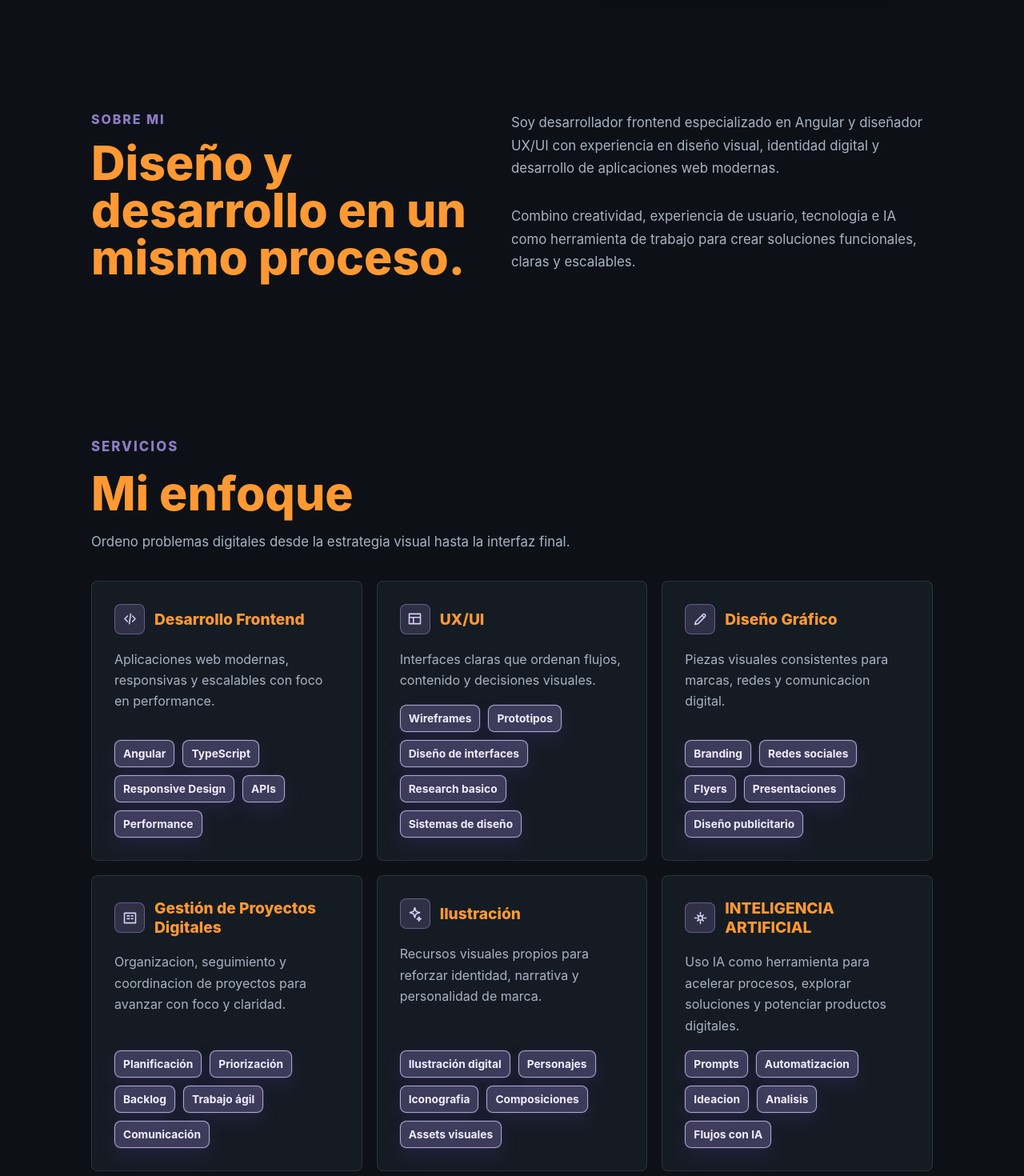
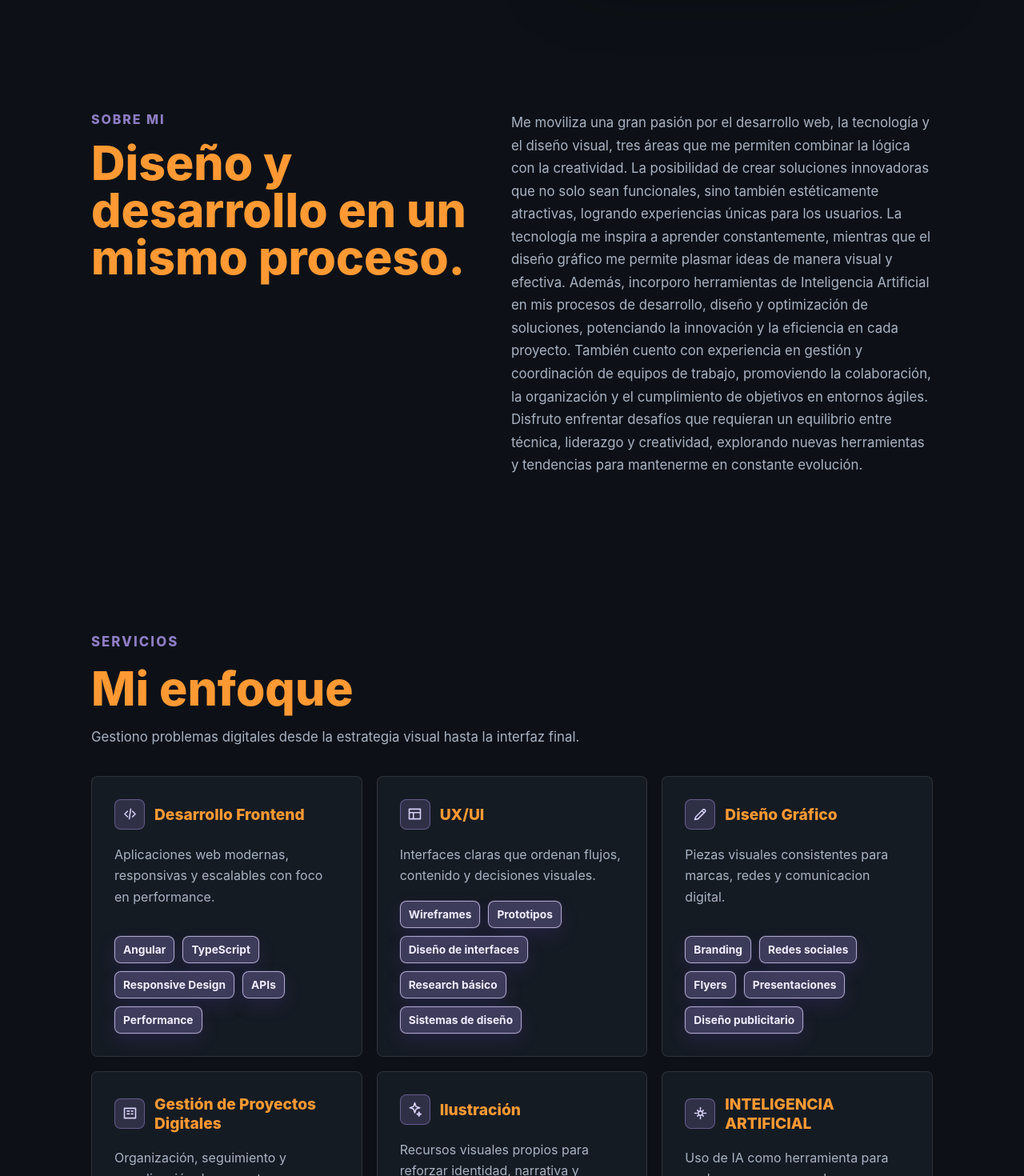
Before and after one commit to santiagodiazpace/portfolio, an Angular app in the folder santiago-web/: page / in a window 1280 px wide. Shown: the part 740-2210 px from the top of the page at 80% size. Built offline with nearby package versions, Linux system fonts and the light colour scheme.

Commit message:
Más cambios estéticos

```diff
--- a/santiago-web/src/app/app.component.css
+++ b/santiago-web/src/app/app.component.css
@@ -410,6 +410,13 @@ h3 {
   position: relative;
 }
 
+.illustration-board img {
+  display: block;
+  height: 100%;
+  object-fit: cover;
+  width: 100%;
+}
+
 .shape {
   position: absolute;
 }
--- a/santiago-web/src/app/app.component.html
+++ b/santiago-web/src/app/app.component.html
@@ -1,5 +1,6 @@
 <header class="site-header">
   <nav class="nav" aria-label="Navegacion principal">
+    <a href="#hero">Home</a>
     <a href="#sobre-mi">Sobre mi</a>
     <a href="#servicios">Servicios</a>
     <a href="#proyectos">Proyectos</a>
@@ -10,7 +11,6 @@
 <main>
   <section id="hero" class="hero section">
     <div class="hero-copy">
-      <p class="eyebrow">Portfolio online</p>
       <h1>Santiago Diaz&nbsp;Pace</h1>
       <p class="headline">Frontend Developer &bull; Visual & UX/UI Designer </p>
       <p class="intro">Desarrollo experiencias digitales modernas, funcionales y centradas en el usuario.</p>
@@ -33,10 +33,7 @@
     </div>
     <div class="text-stack">
       <p>
-        Soy desarrollador frontend especializado en Angular y diseñador UX/UI con experiencia en diseño visual, identidad digital y desarrollo de aplicaciones web modernas.
-      </p>
-      <p>
-        Combino creatividad, experiencia de usuario, tecnologia e IA como herramienta de trabajo para crear soluciones funcionales, claras y escalables.
+        Me moviliza una gran pasión por el desarrollo web, la tecnología y el diseño visual, tres áreas que me permiten combinar la lógica con la creatividad. La posibilidad de crear soluciones innovadoras que no solo sean funcionales, sino también estéticamente atractivas, logrando experiencias únicas para los usuarios. La tecnología me inspira a aprender constantemente, mientras que el diseño gráfico me permite plasmar ideas de manera visual y efectiva. Además, incorporo herramientas de Inteligencia Artificial en mis procesos de desarrollo, diseño y optimización de soluciones, potenciando la innovación y la eficiencia en cada proyecto. También cuento con experiencia en gestión y coordinación de equipos de trabajo, promoviendo la colaboración, la organización y el cumplimiento de objetivos en entornos ágiles. Disfruto enfrentar desafíos que requieran un equilibrio entre técnica, liderazgo y creatividad, explorando nuevas herramientas y tendencias para mantenerme en constante evolución.
       </p>
     </div>
   </section>
@@ -45,7 +42,7 @@
     <div class="section-heading">
       <p class="eyebrow services-eyebrow">Servicios</p>
       <h2>Mi enfoque</h2>
-      <p>Ordeno problemas digitales desde la estrategia visual hasta la interfaz final.</p>
+      <p>Gestiono problemas digitales desde la estrategia visual hasta la interfaz final.</p>
     </div>
     <div class="service-grid">
       @for (service of services; track service.title) {
@@ -120,7 +117,6 @@
             </div>
             <div class="project-links">
               <a href="#contacto">Demo</a>
-              <a href="#contacto">GitHub</a>
             </div>
           </div>
         </article>
@@ -136,11 +132,8 @@
         Desarrollo recursos gráficos, composiciones y sistemas visuales que acompañan productos digitales, campañas y presentaciones.
       </p>
     </div>
-    <div class="illustration-board" aria-label="Ilustracion abstracta de diseño digital">
-      <div class="shape shape-one"></div>
-      <div class="shape shape-two"></div>
-      <div class="shape shape-three"></div>
-      <div class="shape shape-four"></div>
+    <div class="illustration-board">
+      <img src="/assets/ilustracion.png" alt="Ilustracion de diseno digital">
     </div>
   </section>
 
--- a/santiago-web/src/app/app.component.ts
+++ b/santiago-web/src/app/app.component.ts
@@ -20,7 +20,7 @@ export class AppComponent {
       icon: 'layout',
       title: 'UX/UI',
       description: 'Interfaces claras que ordenan flujos, contenido y decisiones visuales.',
-      items: ['Wireframes', 'Prototipos', 'Diseño de interfaces', 'Research basico', 'Sistemas de diseño']
+      items: ['Wireframes', 'Prototipos', 'Diseño de interfaces', 'Research básico', 'Sistemas de diseño']
     },
     {
       icon: 'pen',
@@ -31,8 +31,8 @@ export class AppComponent {
     {
       icon: 'kanban',
       title: 'Gestión de Proyectos Digitales',
-      description: 'Organizacion, seguimiento y coordinacion de proyectos para avanzar con foco y claridad.',
-      items: ['Planificación', 'Priorización', 'Backlog', 'Trabajo ágil', 'Comunicación']
+      description: 'Organización, seguimiento y coordinación de proyectos para avanzar con foco y claridad.',
+      items: ['Planificación', 'Priorización', 'Backlog', 'Metodologías ágiles', 'Comunicación']
     },
     {
       icon: 'spark',
@@ -43,8 +43,8 @@ export class AppComponent {
     {
       icon: 'ai',
       title: 'INTELIGENCIA ARTIFICIAL',
-      description: 'Uso IA como herramienta para acelerar procesos, explorar soluciones y potenciar productos digitales.',
-      items: ['Prompts', 'Automatizacion', 'Ideacion', 'Analisis', 'Flujos con IA']
+      description: 'Uso de IA como herramienta para acelerar procesos, explorar soluciones y potenciar productos digitales.',
+      items: ['Prompts', 'Ideación', 'Análisis', 'IA Generativa']
     }
   ];
 
--- a/santiago-web/src/index.html
+++ b/santiago-web/src/index.html
@@ -2,7 +2,7 @@
 <html lang="es">
 <head>
   <meta charset="utf-8">
-  <title>Santiago Diaz Pace | Frontend Developer | Diseñador Visual & UX/UI</title>
+  <title>Santiago Diaz Pace</title>
   <base href="/">
   <meta name="viewport" content="width=device-width, initial-scale=1">
   <meta name="description" content="Portfolio de Santiago Diaz Pace, frontend developer, UX/UI designer y disenador grafico.">
```
Also changed, not shown: santiago-web/src/assets/ilustracion.png (added).
